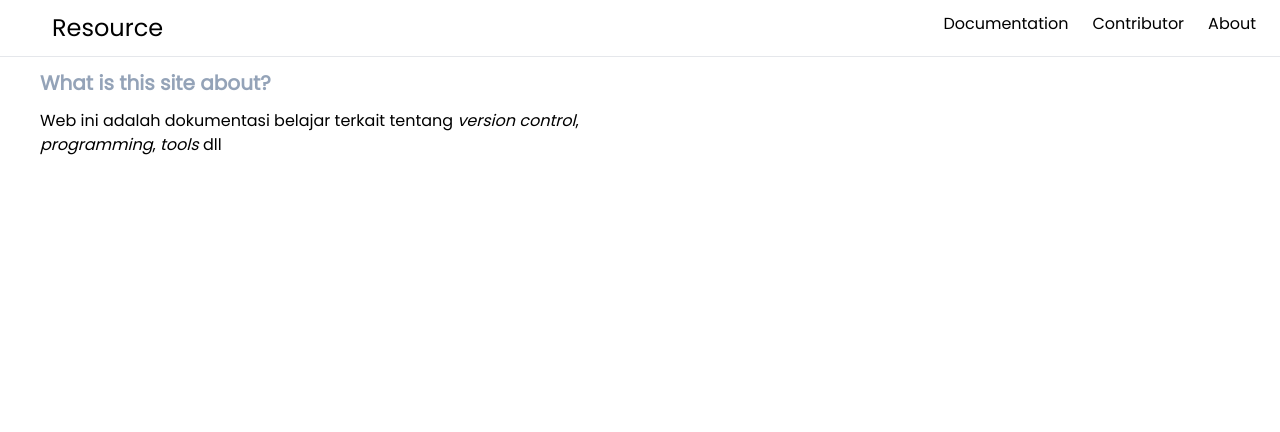
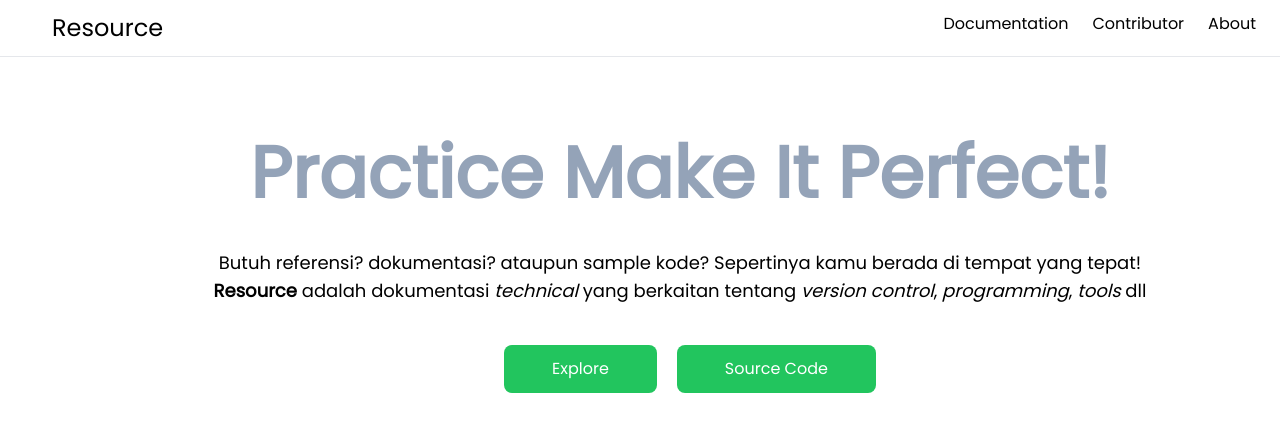
Before and after one commit to RNekoCloud/resource, a Next.js app: page / in a window 1280 px wide. Shown: the top 432 px of the page. Built offline with nearby package versions, Linux system fonts and the light colour scheme.

Commit message:
feat: Add hero section

```diff
--- a/app/page.tsx
+++ b/app/page.tsx
@@ -7,9 +7,14 @@ export default function Home() {
         * Also, it should listing all of available docs.
       */}
       <div className="container mt-3 mx-10">
-        <div className="w-1/2">
-          <h2 className="text-xl font-bold text-slate-400">What is this site about?</h2>
-          <p className="text-md my-3">Web ini adalah dokumentasi belajar terkait tentang <i>version control</i>, <i>programming</i>, <i>tools</i> dll</p>
+        <div className="w-3/4 mx-auto mt-20">
+          <h2 className="text-7xl font-bold text-slate-400 text-center">Practice Make It Perfect!</h2>
+          <p className="text-lg my-10 text-center">Butuh referensi? dokumentasi? ataupun sample kode? Sepertinya kamu berada di tempat yang tepat! <b>Resource</b> adalah dokumentasi <i>technical</i> yang berkaitan tentang <i>version control</i>, <i>programming</i>, <i>tools</i> dll</p>
+         <div className="flex justify-center">
+             <a href="#" className="px-12 py-3 rounded-lg bg-green-500 text-white text-center mx-5">Explore</a>
+             <a href="#" className="px-12 py-3 rounded-lg bg-green-500 text-white text-center">Source Code</a>
+
+         </div>
         </div>
       </div>
     </main>
```
